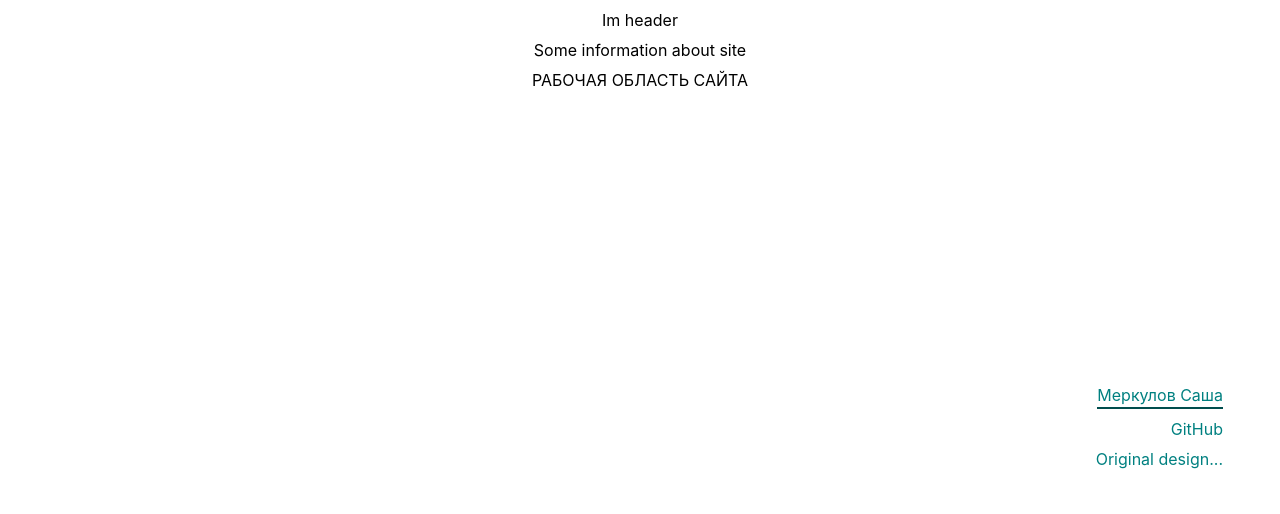
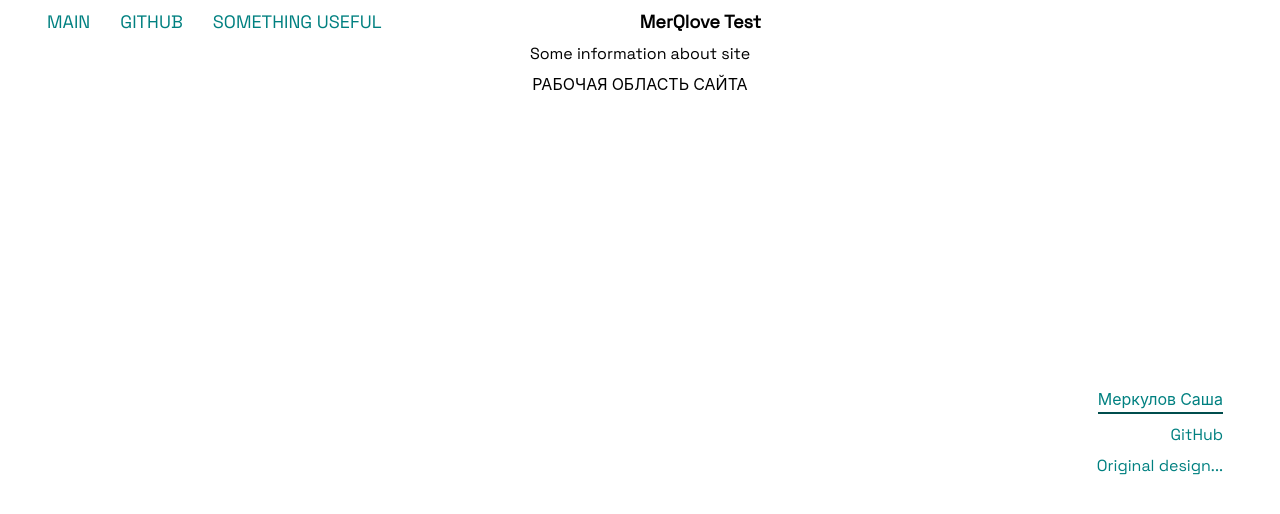
Before and after one commit to SashkoRabin/testonix, a React (Create React App) app: page / in a window 1280 px wide. Shown: the top 514 px of the page. Built offline with nearby package versions, Linux system fonts and the light colour scheme; the HTML template or start-up script is replaced by a standard one.

Commit message:
Header
- created Navbar
- designed Header

```diff
--- a/package.json
+++ b/package.json
@@ -10,6 +10,7 @@
     "gh-pages": "^3.2.3",
     "react": "^17.0.2",
     "react-dom": "^17.0.2",
+    "react-router-dom": "^6.2.1",
     "react-scripts": "5.0.0",
     "web-vitals": "^2.1.4"
   },
--- a/src/App.js
+++ b/src/App.js
@@ -1,15 +1,12 @@
-import Header from './components/Header/Header';
-import Information from './components/Information/Information';
-import Wrapper from './components/Wrapper/Wrapper';
-import Footer from './components/Footer/Footer';
+import { BrowserRouter } from 'react-router-dom';
+import SiteRouter from './components/SiteRouter/SiteRouter';
 
 function App() {
   return (
     <div className="App">
-      <Header />
-      <Information />
-      <Wrapper />
-      <Footer />
+      <BrowserRouter>
+        <SiteRouter />
+      </BrowserRouter>
     </div>
   );
 }
--- a/src/components/Header/Header.jsx
+++ /dev/null
@@ -1,7 +0,0 @@
-import React from 'react';
-
-const Header = () => {
-  return <div className="header">Im header</div>;
-};
-
-export default Header;
--- /dev/null
+++ b/src/components/Navbar/Navbar.jsx
@@ -0,0 +1,25 @@
+import React from 'react';
+import { Link } from 'react-router-dom';
+
+const Navbar = () => {
+  return (
+    <div className="navbar">
+      <Link className="navbar__linkItem" to="*">
+        Main
+      </Link>
+      <a
+        className="navbar__linkItem"
+        target="_blank"
+        rel="noreferrer"
+        href="https://github.com/SashkoRabin"
+      >
+        GitHub
+      </a>
+      <Link className="navbar__linkItem" to="*">
+        Something useful
+      </Link>
+    </div>
+  );
+};
+
+export default Navbar;
--- /dev/null
+++ b/src/components/SiteRouter/SiteRouter.jsx
@@ -0,0 +1,14 @@
+import React from 'react';
+import { Route, Routes } from 'react-router-dom';
+import Main from '../../pages/Main/Main';
+
+const SiteRouter = () => {
+  return (
+    <Routes>
+      <Route path="/main" element={<Main />} />
+      <Route path="*" element={<Main />} />
+    </Routes>
+  );
+};
+
+export default SiteRouter;
--- a/src/index.css
+++ b/src/index.css
@@ -1,16 +1,43 @@
+@import url('https://fonts.googleapis.com/css2?family=Space+Grotesk&display=swap');
 * {
   margin: 0;
   padding: 0;
   box-sizing: border-box;
-  font-family: -apple-system, BlinkMacSystemFont, 'Segoe UI', 'Roboto', 'Oxygen',
-    'Ubuntu', 'Cantarell', 'Fira Sans', 'Droid Sans', 'Helvetica Neue',
-    sans-serif;
+  font-family: 'Space Grotesk', -apple-system, BlinkMacSystemFont, 'Segoe UI',
+    'Roboto', 'Oxygen', 'Ubuntu', 'Cantarell', 'Fira Sans', 'Droid Sans',
+    'Helvetica Neue', sans-serif;
   -webkit-font-smoothing: antialiased;
   -moz-osx-font-smoothing: grayscale;
 }
 .App {
   width: 95%;
   margin: 0 auto;
+}
+
+.navbar__linkItem {
+  text-decoration: none;
+  margin: 0 15px;
+  color: teal;
+  font-size: 18px;
+  transition: 0.5s;
+  text-transform: uppercase;
+}
+.navbar__linkItem:hover {
+  color: black;
+}
+.header {
+  display: flex;
+  margin: 10px auto;
+}
+.projectName {
+  margin-left: 20%;
+  font-weight: 700;
+  font-size: 18px;
+}
+.information {
+  text-align: center;
+  align-items: center;
+  margin: 10px auto;
 }
 .wrapper {
   margin: 10px auto;
@@ -19,16 +46,7 @@
   text-align: center;
   align-items: center;
 }
-.information {
-  text-align: center;
-  align-items: center;
-  margin: 10px auto;
-}
-.header {
-  text-align: center;
-  margin: 10px auto;
-  align-items: center;
-}
+
 .footer {
   display: flex;
   flex-direction: column;
--- /dev/null
+++ b/src/pages/Main/Main.jsx
@@ -0,0 +1,18 @@
+import React from 'react';
+import Header from './components/Header/Header';
+import Information from './components/Information/Information';
+import Wrapper from './components/Wrapper/Wrapper';
+import Footer from './components/Footer/Footer';
+
+const Main = () => {
+  return (
+    <>
+      <Header />
+      <Information />
+      <Wrapper />
+      <Footer />
+    </>
+  );
+};
+
+export default Main;
--- a/src/components/Footer/Footer.jsx
+++ b/src/pages/Main/components/Footer/Footer.jsx
@@ -5,10 +5,18 @@ const Footer = () => {
     <footer className="footer">
       <span className="footer__author_name">Меркулов Саша</span>
       <span className="footer__author_github">
-        <a href="https://github.com/SashkoRabin">GitHub</a>
+        <a
+          target="_blank"
+          rel="noreferrer"
+          href="https://github.com/SashkoRabin"
+        >
+          GitHub
+        </a>
       </span>
       <span className="footer__design_link">
-        <a href="*">Original design...</a>
+        <a target="_blank" rel="noreferrer" href="https://blindbarber.com/">
+          Original design...
+        </a>
       </span>
     </footer>
   );
--- /dev/null
+++ b/src/pages/Main/components/Header/Header.jsx
@@ -0,0 +1,14 @@
+import React from 'react';
+import Navbar from '../../../../components/Navbar/Navbar';
+import ProjectName from './ProjectName';
+
+const Header = () => {
+  return (
+    <div className="header">
+      <Navbar />
+      <ProjectName />
+    </div>
+  );
+};
+
+export default Header;
--- /dev/null
+++ b/src/pages/Main/components/Header/ProjectName.jsx
@@ -0,0 +1,7 @@
+import React from 'react';
+
+const ProjectName = () => {
+  return <div className="projectName">MerQlove Test</div>;
+};
+
+export default ProjectName;
```
Also changed, not shown: src/pages/Main/components/Information/Information.jsx (renamed from src/components/Information/Information.jsx), src/pages/Main/components/Wrapper/Wrapper.jsx (renamed from src/components/Wrapper/Wrapper.jsx), 1 other file (tests, documents, lock files or other folders).
